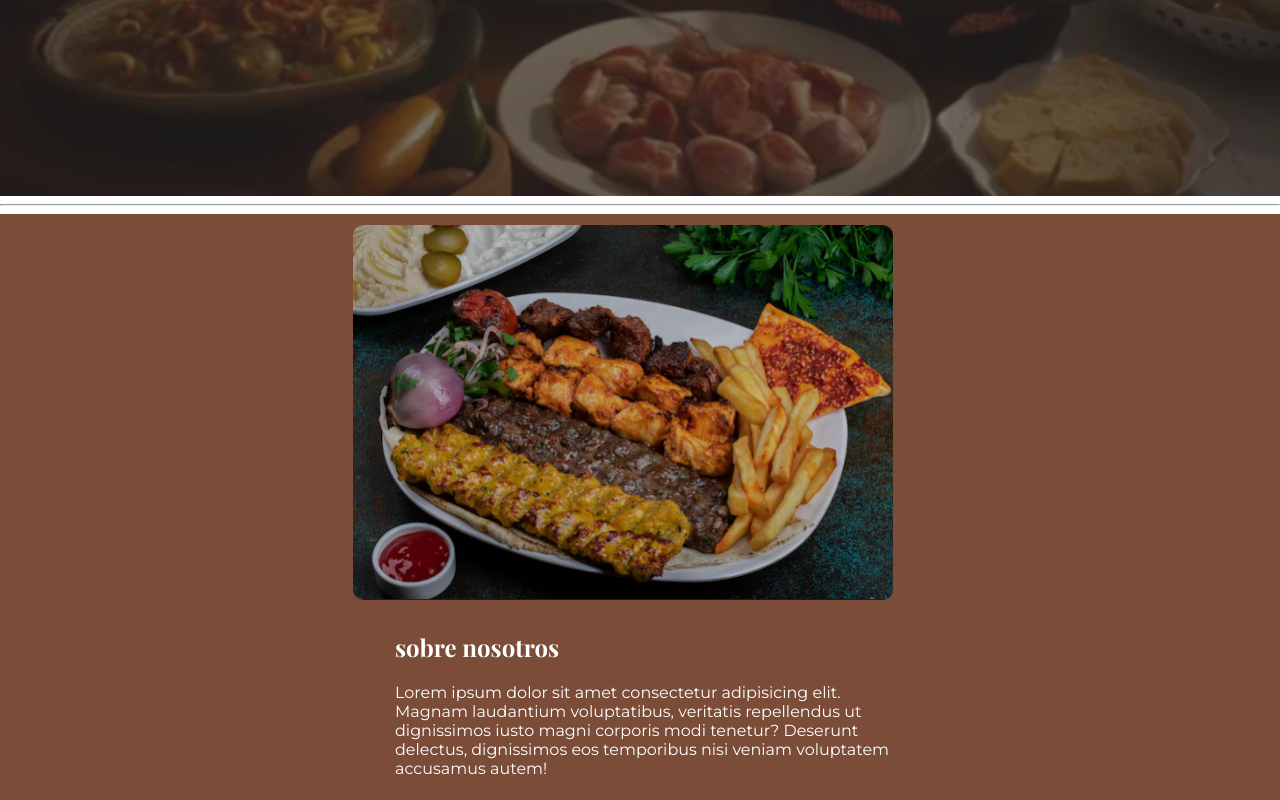
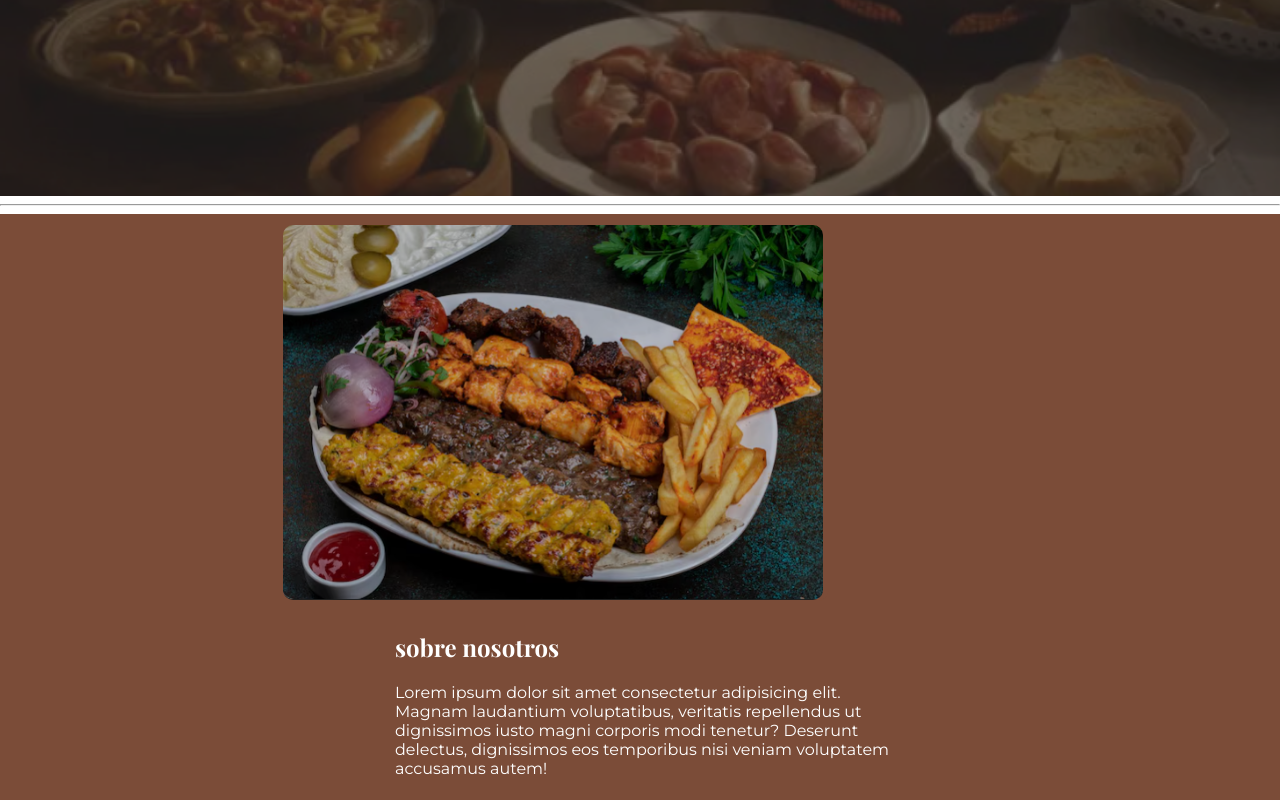
Before and after one commit to flaviopedemonte98-debug/onlinedesigs3, a plain HTML site: page index.html in a window 1280 px wide. Shown: the part 424-1224 px from the top of the page. Drawn offline with nearby package versions, Linux system fonts and the light colour scheme.

Commit message:
Add files via upload

```diff
--- a/styles.css
+++ b/styles.css
@@ -159,7 +159,7 @@ margin: 30px;
     }
 .about-us img {
     position: relative;
-     right: 100px;
+     right: 170px;
 }
     .about-us {
 
```
